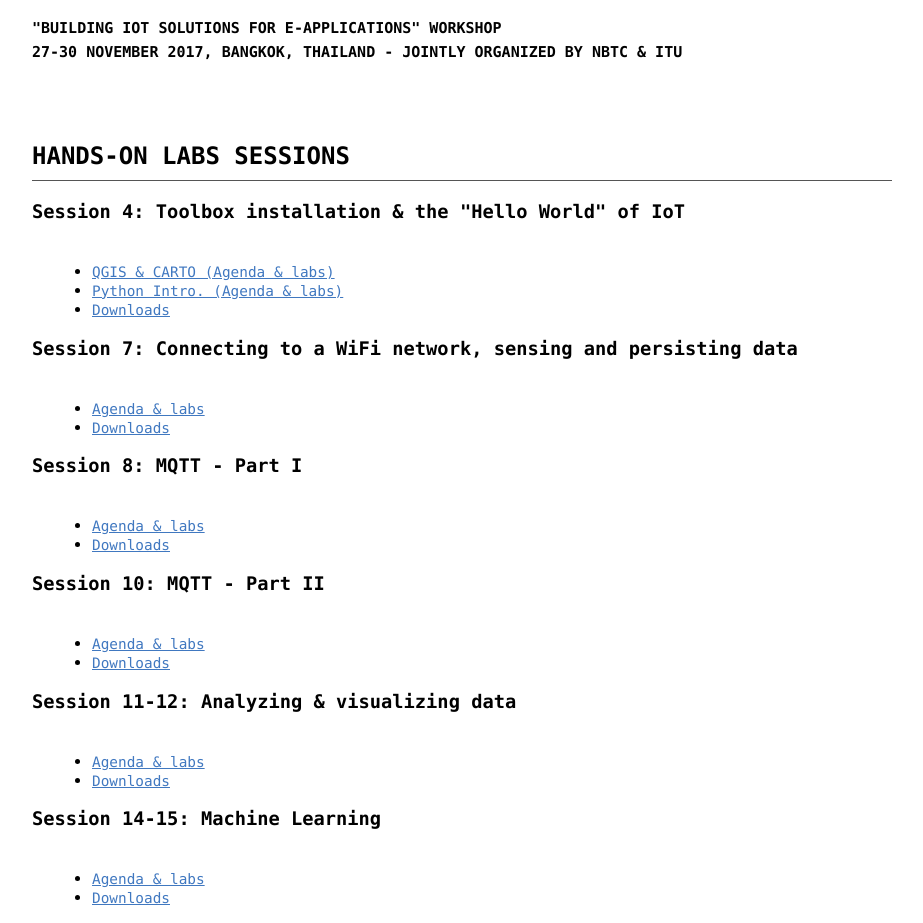
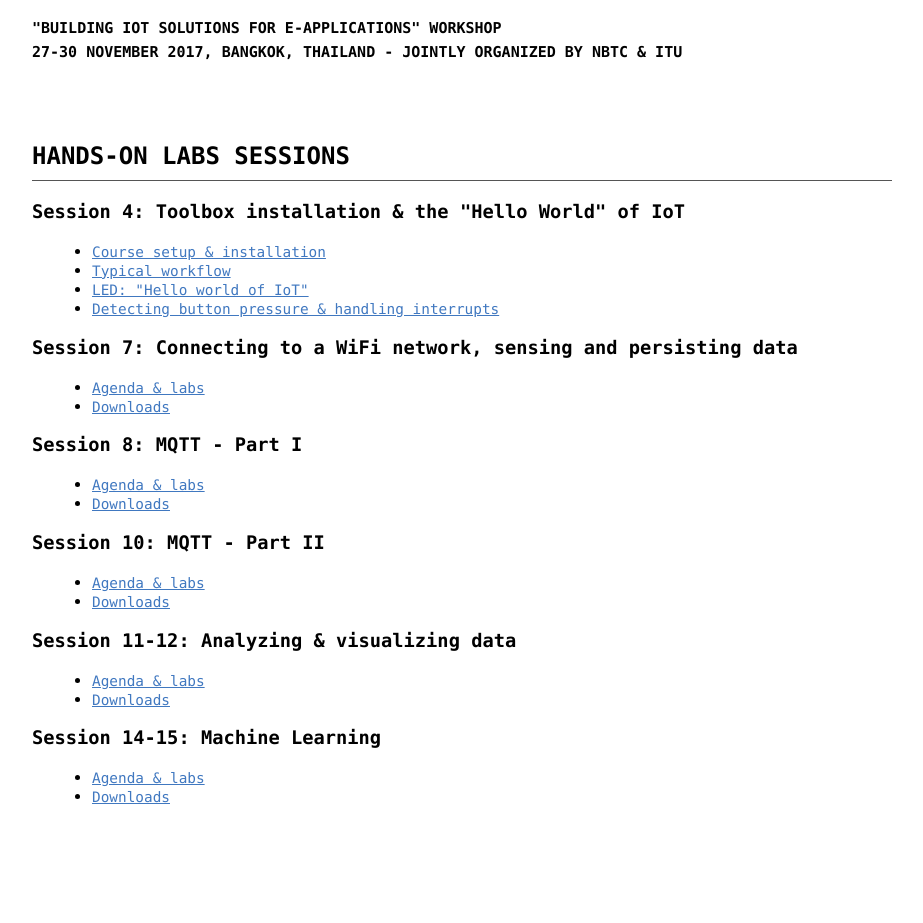
Before and after one commit to franckalbinet/iot-nbtc-itu, a plain HTML site: page index.html in a window 1280 px wide. Shown: the whole page, without its empty margins (178-1101 px from the left). After the commit the page ends 822 px from the top, so only its background shows below. Drawn offline with Linux system fonts and the light colour scheme.

Commit message:
Update index.html

```diff
--- a/index.html
+++ b/index.html
@@ -21,7 +21,7 @@
     border-bottom: 1px solid #555;
   }
   h3 {
-    margin-bottom: 40px;
+    margin-bottom: 20px;
   }
   h4 {
     font-style: italic;
@@ -46,14 +46,18 @@
 <div class="course-content">
   <ul>
     <li>
-      <a href="https://github.com/franckalbinet/training-courses/blob/gh-pages/gis/ictp/smr2858/src/agenda.md">QGIS & CARTO (Agenda & labs) </a>
+      <a href="https://github.com/franckalbinet/iot-nbtc-itu/blob/gh-pages/labs/setup.md">Course setup & installation</a>
     </li>
     <li>
-      <a href="https://github.com/franckalbinet/training-courses/blob/gh-pages/gis/ictp/smr2858/src/agenda-python.md">Python Intro. (Agenda & labs)</a>
+      <a href="https://github.com/franckalbinet/iot-nbtc-itu/blob/gh-pages/labs/workflow.md">Typical workflow</a>
     </li>
     <li>
-      <a href="https://github.com/franckalbinet/training-courses/blob/gh-pages/gis/ictp/downloads/">Downloads</a>
+      <a href="https://github.com/franckalbinet/iot-nbtc-itu/blob/gh-pages/labs/LED.md">LED: "Hello world of IoT"</a>
     </li>
+    <li>
+      <a href="https://github.com/franckalbinet/iot-nbtc-itu/blob/gh-pages/labs/button.md">Detecting button pressure & handling interrupts</a>
+    </li>
+
   </ul>
 </div>
 
```
